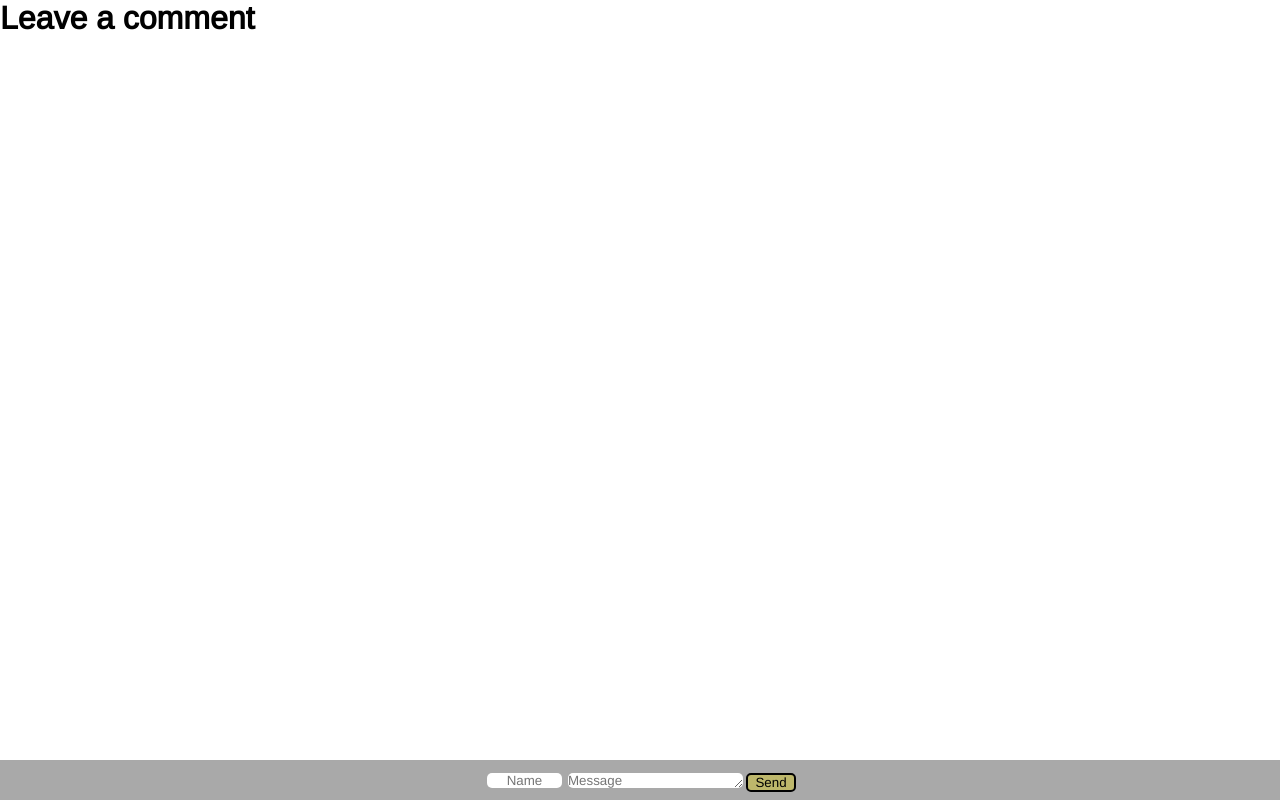
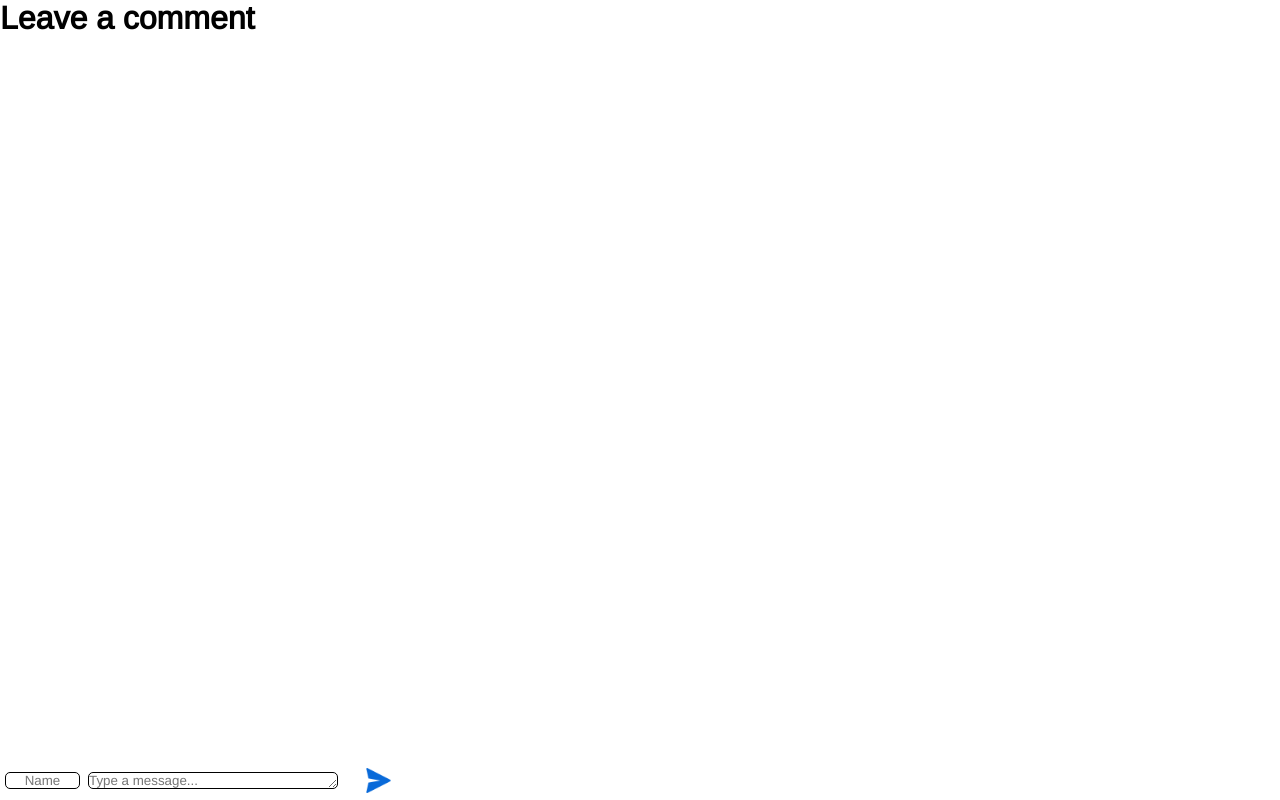
Before and after one commit to K0rmir/visitorguestbook, a website built with Vite: page client/index.html in a window 1280 px wide. Built offline with nearby package versions, Linux system fonts and the light colour scheme; no server answers.

Commit message:
add css for mobile

```diff
--- a/client/index.html
+++ b/client/index.html
@@ -15,11 +15,9 @@
         <form type="text" id="messageForm">
             <h1>Leave a comment</h1>
             <div class="userArea">
-                <label></label>
                 <input type="text" name="username" cols="5" rows="1" placeholder="Name">
-                <label></label>
-                <textarea name="message" cols="20" rows="1" placeholder="Message"></textarea>
-                <button>Send</button>
+                <textarea name="message" cols="20" rows="1" placeholder="Type a message..."></textarea>
+                <button><img src="./images/send_arrow.png" alt="An image of a blue arrow to send a message."></button>
             </div>
         </form>
         <div id="messageArea"></div>
--- a/client/style.css
+++ b/client/style.css
@@ -10,27 +10,33 @@
     .userArea {
         display: flex;
         align-items: center;
-        justify-content: center;
         position: fixed;
         bottom: 0;
         gap: 3px;
-        background-color: darkgray;
+        background-color: #fff;
         width: 100%;
         height: 5%;
     }
 
     .userArea input, textarea {
         background-color: white;
-        border: none;
+        border: 1px, solid, black;
         border-radius: 5px;
-}
+    }
+
+    .userArea textarea {
+        margin-left: 5px;
+        width: 250px;
+    }
 
     .userArea button {
-        background-color: darkkhaki;
-        border: 2px solid black;
-        border-radius: 5px;
-        width: 50px;
-        margin-top: 5px;
+        margin-top: 3px;
+        margin-left: 25px;
+        border: none;
+    }
+
+    .userArea img {
+        height: 25px;
     }
 
     input[type="text"]::placeholder, input[type="textarea"]::placeholder {
@@ -38,11 +44,11 @@
         align-items: center;
         justify-content: center;
         text-align: center;
-        line-height: inherit;
     }
 
     input[type="text"] {
         width: 75px;
+        margin-left: 5px;
     }
 
     #messageArea p {
```
Also changed, not shown: client/images/send_arrow.png (added), 1 other file.
